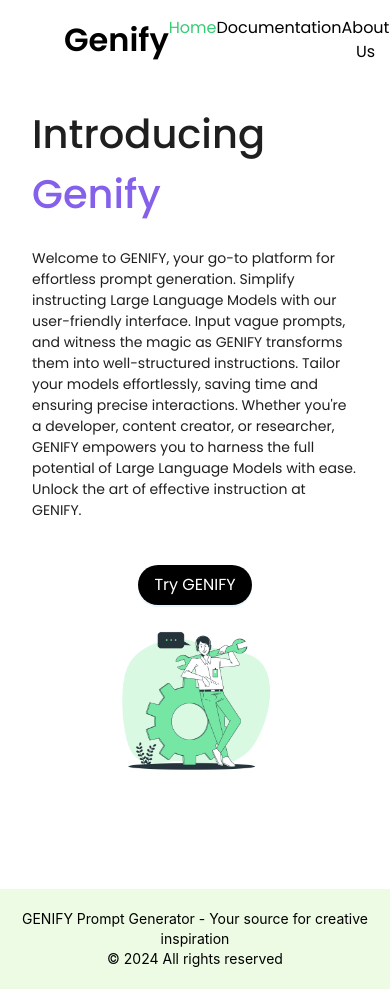
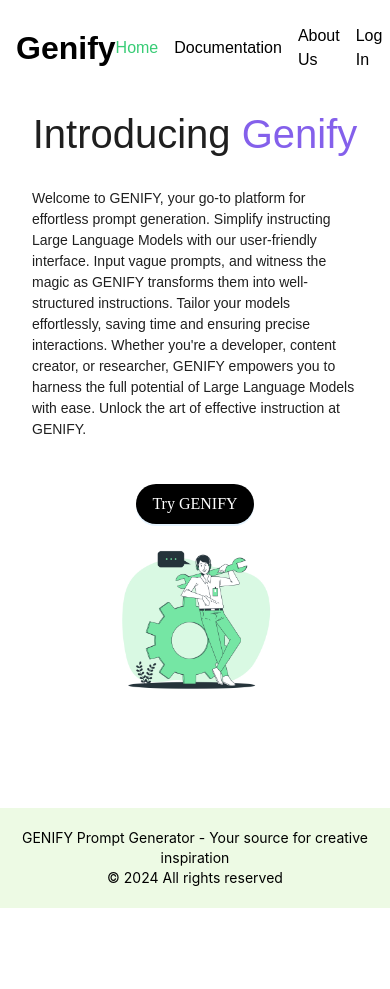
Before and after one commit to GENIFY-Gang/GENIFY-FE-2, a React (Create React App) app: page / in a window 390 px wide. After the commit the page ends 908 px from the top, so only its background shows below. Built offline with nearby package versions, Linux system fonts and the light colour scheme.

Commit message:
Added new updates

```diff
--- a/public/index.html
+++ b/public/index.html
@@ -7,7 +7,7 @@
     <meta name="theme-color" content="#000000" />
     <meta
       name="description"
-      content="Web site created using create-react-app"
+      content="Shape the future of AI-generated content with structured system prompts"
     />
     <link rel="apple-touch-icon" href="%PUBLIC_URL%/G.png" />
     <!--
--- a/src/AMain/Main.css
+++ b/src/AMain/Main.css
@@ -195,21 +195,21 @@
 
 /* Navigation.css */
 
-.navbar{
+.navbar {
   position: fixed;
   top: 0;
   display: flex;
   justify-content: space-between;
   align-items: center;
-  padding-block: 1rem;
+  padding-block: 1.5rem;
   width: 100%;
   font-size: 1rem;
-  z-index: 1000;
+  z-index: 1;
   background-color: white;
   font-family: 'Poppins', sans-serif;
 }
 
-.navbar-left{
+.navbar-left {
   width: 50%;
   text-align: left;
   margin-left: 4rem;
@@ -217,22 +217,45 @@
   font-weight: 600;
 }
 
-.navbar-right{
+.navbar-right {
   display: flex;
-  justify-content: space-between;
-  width: 50%;
-  margin-right: 2rem;
+  align-items: center; /* Align items vertically */
+}
+
+.nav-link {
+  margin-right: 5rem; /* Add margin between each nav link */
+}
+
+.nav-link:last-child {
+  margin-right: 1rem; /* Reduce margin for the last nav link */
 }
 
 .nav-link:hover,
 .nav-link:active,
 .nav-link:focus {
-  color:#39cc76;
+  color: #39cc76;
 }
 
 .nav-link.active {
   color: #39cc76;
 }
+
+/* Media Query for smaller screen sizes */
+@media screen and (max-width: 768px) {
+  .navbar-left {
+    margin-left: 1rem; /* Adjust margin for smaller screens */
+  }
+
+  .navbar-right {
+    margin-right: 1rem; /* Adjust margin for smaller screens */
+  }
+
+  .nav-link {
+    margin-right: 1rem; /* Adjust margin for smaller screens */
+  }
+}
+
+
 
 
 
@@ -317,3 +340,33 @@
     height: 300px;
   }
 }
+
+
+/* NotFound.css */
+
+
+.Error-page {
+  text-align: center;
+  margin-top: 50px;
+}
+
+.Error-page h1 {
+  font-size: 2rem;
+  font-weight: bold;
+  color: #333;
+}
+
+.Error-page img {
+  display: block;
+  margin: 0 auto;
+  max-width: 200px;
+  height: auto;
+}
+
+.Error-page p {
+  font-size: 1rem;
+  color: #555;
+  margin-top: 20px;
+  font-family: "Poppins";
+  font-weight: bold;
+}
--- a/src/App.tsx
+++ b/src/App.tsx
@@ -1,8 +1,6 @@
 import React, { useEffect, useState } from 'react';
-import logo from './logo.svg';
-import './App.css';
+import { BrowserRouter, Route, Routes, Navigate } from 'react-router-dom';
 import Home from './Pages/Home/Home';
-import { BrowserRouter, Route, Routes } from 'react-router-dom';
 import Login from './Pages/Login/Login';
 import SignUp from './Pages/SignUp/SignUp';
 import PromptPage from './Pages/PromptPage/PromptPage';
@@ -10,9 +8,10 @@ import About from './Pages/About/About';
 import Documentation from './Pages/Documentation/Documentation';
 import FeedBack from './Pages/FeedBack/FeedBack';
 import { RoleDataProvider } from './Pages/UserData/UserData';
+import NotFound from './Pages/NotFound/NotFound'; // Import your custom NotFound component
 
 function App() {
-  const [userData, setUserData] = useState<any>(null);
+  const [userData, setUserData] = useState(null);
 
   useEffect(() => {
     const userDetails = window.localStorage.getItem("loggedData");
@@ -20,7 +19,6 @@ function App() {
     if (userDetails !== null) {
       const data = JSON.parse(userDetails);
       setUserData(data);
-    } else {
     }
   }, []);
 
@@ -28,19 +26,19 @@ function App() {
     <div className='App'>
       <BrowserRouter>
         <RoleDataProvider userData={userData}>
-      <Routes>
-        <Route path='/' element={<Home />}/>
-        <Route path='/login' element={<Login/>}/>
-        <Route path='/signup' element={<SignUp/>}/>
-        <Route path='/prompt-generator' element={<PromptPage />} />
-        <Route path='/documentation' element={<Documentation/>}/>
-        <Route path='/about-us' element={<About/>}/>
-        <Route path='/feed-back' element={<FeedBack/>}/>
-
-      </Routes>
-          </RoleDataProvider>
+          <Routes>
+            <Route path='/' element={<Home />} />
+            <Route path='/login' element={<Login />} />
+            <Route path='/signup' element={<SignUp />} />
+            <Route path='/prompt-generator' element={<PromptPage />} />
+            <Route path='/documentation' element={<Documentation />} />
+            <Route path='/about-us' element={<About />} />
+            <Route path='/feed-back' element={<FeedBack />} />
+            {/* Catch-all route for handling unknown routes */}
+            <Route path='*' element={<NotFound />} />
+          </Routes>
+        </RoleDataProvider>
       </BrowserRouter>
-
     </div>
   );
 }
--- a/src/Pages/Login/Login.tsx
+++ b/src/Pages/Login/Login.tsx
@@ -19,8 +19,8 @@ const Login = () => {
       console.log(response, "res");
       const dataString = JSON.stringify(response);
       notification.success({
-        message: `Successfull`,
-        description: 'Login Successful',
+        message: `Successfully Logged into Genify`,
+        description: "Welcome back to your Genify AI Prompt Generator!",
         placement:"bottomRight",
       });
       setShowModal(true);
--- a/src/Pages/Navigation/NavigationBar.tsx
+++ b/src/Pages/Navigation/NavigationBar.tsx
@@ -1,13 +1,16 @@
-import '../../AMain/Main.css';
-import { Link, useLocation } from "react-router-dom"; // Importing useLocation hook
+import React from "react";
+import "../../AMain/Main.css";
+import { Link, useLocation } from "react-router-dom";
 
 const Navbar = () => {
   const logged = window.localStorage.getItem("isLoggedIn");
-  const location = useLocation(); // Getting the current location
+  const location = useLocation();
+
   const handleLogout = () => {
     window.localStorage.removeItem("isLoggedIn");
     window.localStorage.removeItem("loggedData");
   };
+
   return (
     <nav className="navbar">
       <div className="navbar-left">
@@ -16,31 +19,67 @@ const Navbar = () => {
         </Link>
       </div>
       <div className="navbar-right">
-        <Link to="/" className={`nav-link ${location.pathname === '/' && 'active'}`}>
+        {/* Always show Home link */}
+        <Link
+          to="/"
+          className={`nav-link ${location.pathname === "/" && "active"}`}
+        >
           Home
         </Link>
+
+        {/* Conditional rendering for logged-in users */}
         {logged && (
-          <Link to="/prompt-generator" className={`nav-link ${location.pathname === '/prompt-generator' && 'active'}`}>
+          <>
+            <Link
+              to="/prompt-generator"
+              className={`nav-link ${
+                location.pathname === "/prompt-generator" && "active"
+              }`}
+            >
               Generator
             </Link>
+
+          </>
         )}
-          <Link to="/documentation" className={`nav-link ${location.pathname === '/documentation' && 'active'}`}>
+
+         {/* Always show Documentation and About Us links */}
+         <Link
+          to="/documentation"
+          className={`nav-link ${
+            location.pathname === "/documentation" && "active"
+          }`}
+        >
           Documentation
         </Link>
-          <Link to="/about-us" className={`nav-link ${location.pathname === '/about-us' && 'active'}`}>
+        <Link
+          to="/about-us"
+          className={`nav-link ${location.pathname === "/about-us" && "active"}`}
+        >
           About Us
         </Link>
-        {logged && (
-          <Link to="/feed-back" className={`nav-link ${location.pathname === '/feed-back' && 'active'}`}>
+
+        {/* Conditional rendering for logged-in users */}
+        {logged && (<Link
+              to="/feed-back"
+              className={`nav-link ${
+                location.pathname === "/feed-back" && "active"
+              }`}
+            >
               Feedback
-          </Link>
-        )}
+            </Link>)}
+
+
+
+        {/* Conditional rendering for Log In or Log Out link */}
         {logged ? (
           <Link to="/login" className="nav-link" onClick={handleLogout}>
             Log Out
           </Link>
         ) : (
-          <Link to="/login" className={`nav-link ${location.pathname === '/login' && 'active'}`}>
+          <Link
+            to="/login"
+            className={`nav-link ${location.pathname === "/login" && "active"}`}
+          >
             Log In
           </Link>
         )}
--- /dev/null
+++ b/src/Pages/NotFound/NotFound.tsx
@@ -0,0 +1,16 @@
+// NotFound.js
+
+import React from 'react';
+import errorImage from '../../Photos/Error.jpg';
+
+const NotFound = () => {
+  return (
+    <div className='Error-page'>
+      <h1>404 - Not Found</h1>
+      <img src={errorImage} alt="Error" />
+      <p>The page you are looking for does not exist.</p>
+    </div>
+  );
+}
+
+export default NotFound;
```
Also changed, not shown: src/Photos/Error.jpg (added). Lines whose indentation alone changed are shown as unchanged.
